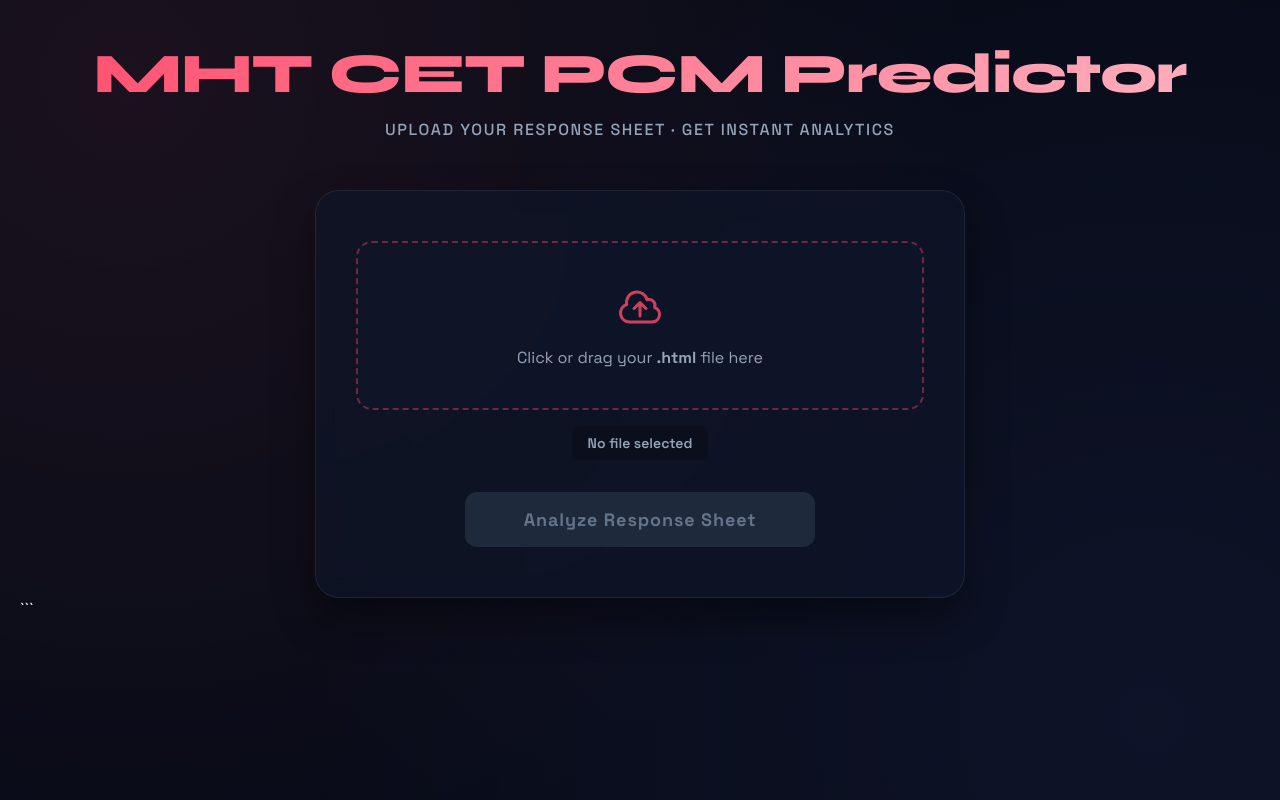
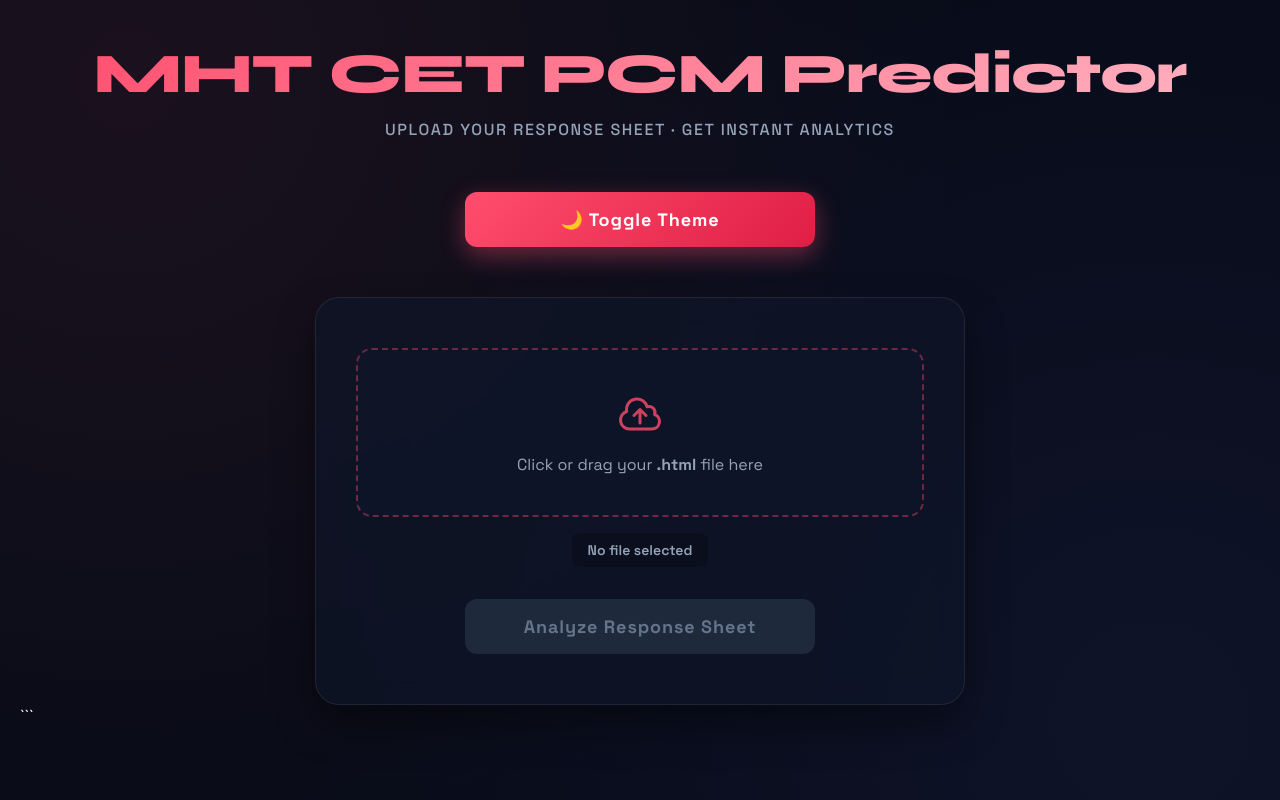
Before and after one commit to baggadeveesh/cet-score-analyzer, a Flask app: page / in a window 1280 px wide. Run offline with Flask 3, Linux system fonts and the light colour scheme.

Commit message:
Update index.html

```diff
--- a/templates/index.html
+++ b/templates/index.html
@@ -69,13 +69,6 @@ body::before {
 .header {
   text-align: center;
   margin-bottom: 50px;
-  <div style="margin-top:20px;">
-
-<button id="themeBtn">
-🌙 Toggle Theme
-</button>
-
-</div>
 }
 
 .title {
@@ -205,13 +198,6 @@ button:disabled {
 .dashboard {
   margin-top: 60px;
   animation: fadeIn 0.6s ease-out forwards;
-  <div style="text-align:center;margin-bottom:30px;">
-
-<button onclick="window.print()">
-📄 Download PDF Report
-</button>
-
-</div>
 }
 
 @keyframes fadeIn {
@@ -225,59 +211,7 @@ button:disabled {
   gap: 30px;
   margin-bottom: 30px;
 }
-<div class="dash-grid">
 
-    <div class="card">
-        <h2 class="table-title">🎯 Predicted Percentile</h2>
-
-        <div style="text-align:center;padding:20px">
-
-            <h1 style="font-size:60px;color:#ff4d6d;">
-                {{ result.percentile }}%
-            </h1>
-
-            <p style="color:#94a3b8;">
-                Estimated percentile based on recent MHT-CET trends
-            </p>
-
-        </div>
-    </div>
-  <div class="card" style="margin-bottom:30px;">
-
-    <h2 class="table-title">📈 Previous Year Comparison</h2>
-
-    <div style="font-size:18px;line-height:1.8">
-
-        <p>
-            Score:
-            <strong>{{ result.total }}/200</strong>
-        </p>
-
-        <p>
-            Expected Percentile:
-            <strong>{{ result.percentile }}%</strong>
-        </p>
-
-        <p style="color:#94a3b8">
-
-            Based on previous CET trends this score generally falls near
-            the {{ result.percentile }} percentile range.
-
-        </p>
-
-    </div>
-
-</div>
-
-    <div class="card">
-
-        <h2 class="table-title">📊 Subject Performance</h2>
-
-        <canvas id="accuracyChart"></canvas>
-
-    </div>
-
-</div>
 .card {
   background: rgba(15, 22, 41, 0.7);
   backdrop-filter: blur(12px);
@@ -533,6 +467,11 @@ body.light .table-title{
   <div class="header">
     <h1 class="title">MHT CET PCM Predictor</h1>
     <p class="subtitle">Upload your response sheet &middot; Get instant analytics</p>
+    <div style="margin-top:20px;">
+    <button id="themeBtn" type="button">
+        🌙 Toggle Theme
+    </button>
+</div>
   </div>
 
   <div class="upload-box">
@@ -558,7 +497,54 @@ body.light .table-title{
 
   {% if result %}
   <div class="dashboard">
+<div style="text-align:center;margin-bottom:30px;">
+    <button type="button" onclick="window.print()">
+        📄 Download PDF Report
+    </button>
+</div>
+    <div class="dash-grid">
 
+    <div class="card">
+        <h2 class="table-title">🎯 Predicted Percentile</h2>
+
+        <div style="text-align:center;padding:20px">
+
+            <h1 style="font-size:60px;color:#ff4d6d;">
+                {{ result.percentile }}
+            </h1>
+
+            <p style="color:#94a3b8;">
+                Estimated percentile based on recent trends
+            </p>
+
+        </div>
+    </div>
+
+    <div class="card">
+
+        <h2 class="table-title">📊 Subject Performance</h2>
+
+        <canvas id="accuracyChart"></canvas>
+
+    </div>
+
+</div>
+    <div class="card" style="margin-bottom:30px;">
+
+    <h2 class="table-title">
+        📈 Previous Year Comparison
+    </h2>
+
+    <p>
+        Score: <strong>{{ result.total }}/200</strong>
+    </p>
+
+    <p>
+        Expected Percentile:
+        <strong>{{ result.percentile }}</strong>
+    </p>
+
+</div>
     <div class="dash-grid">
 
       <div class="card gauge-card">
@@ -710,10 +696,8 @@ form.addEventListener('submit', function(){
     ).style.display = 'flex';
 
 });
-themeBtn?.addEventListener('click', ()=>{
-
+document.getElementById('themeBtn')?.addEventListener('click', () => {
     document.body.classList.toggle('light');
-
 });
 
 {% if result %}
```
